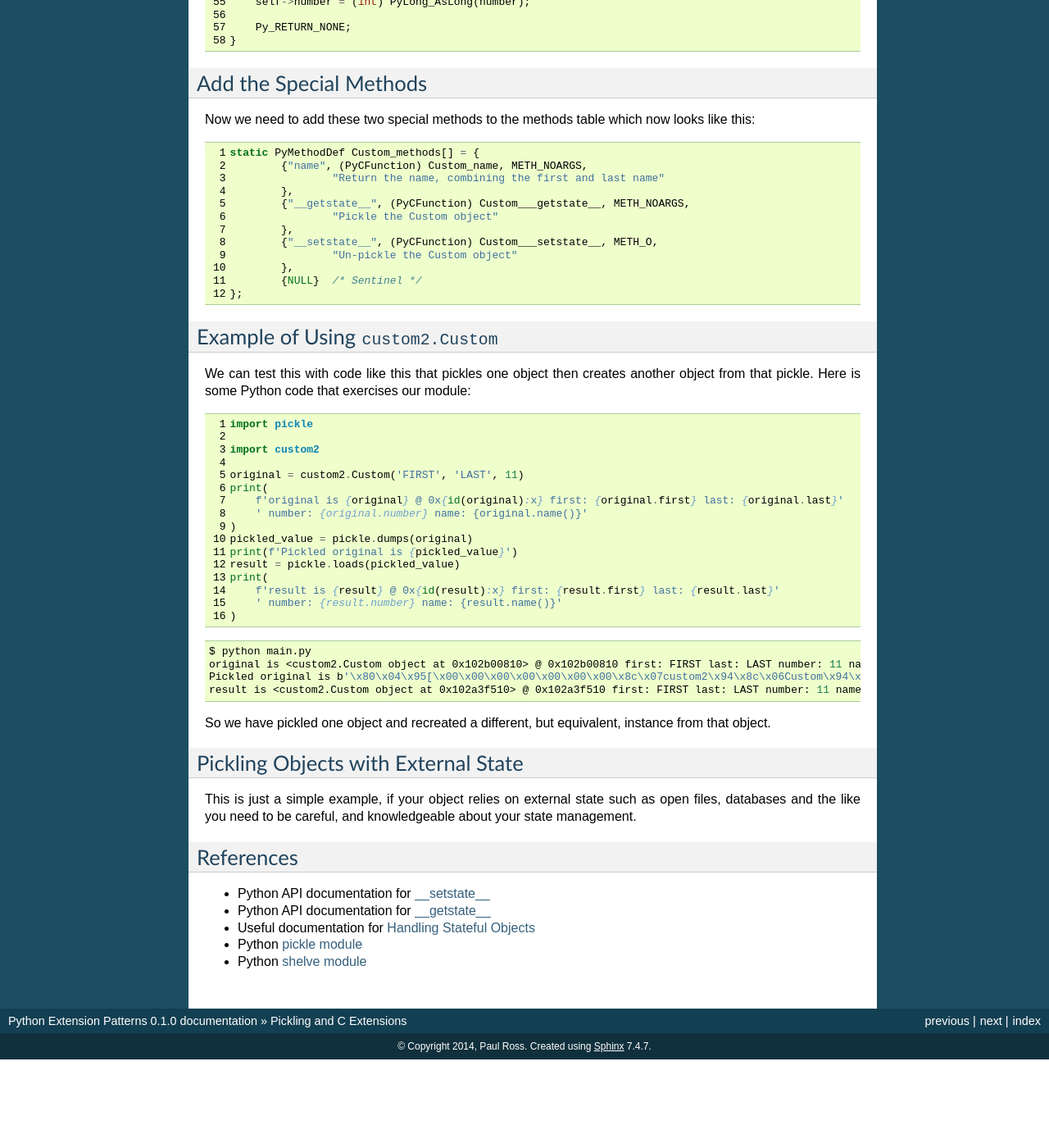
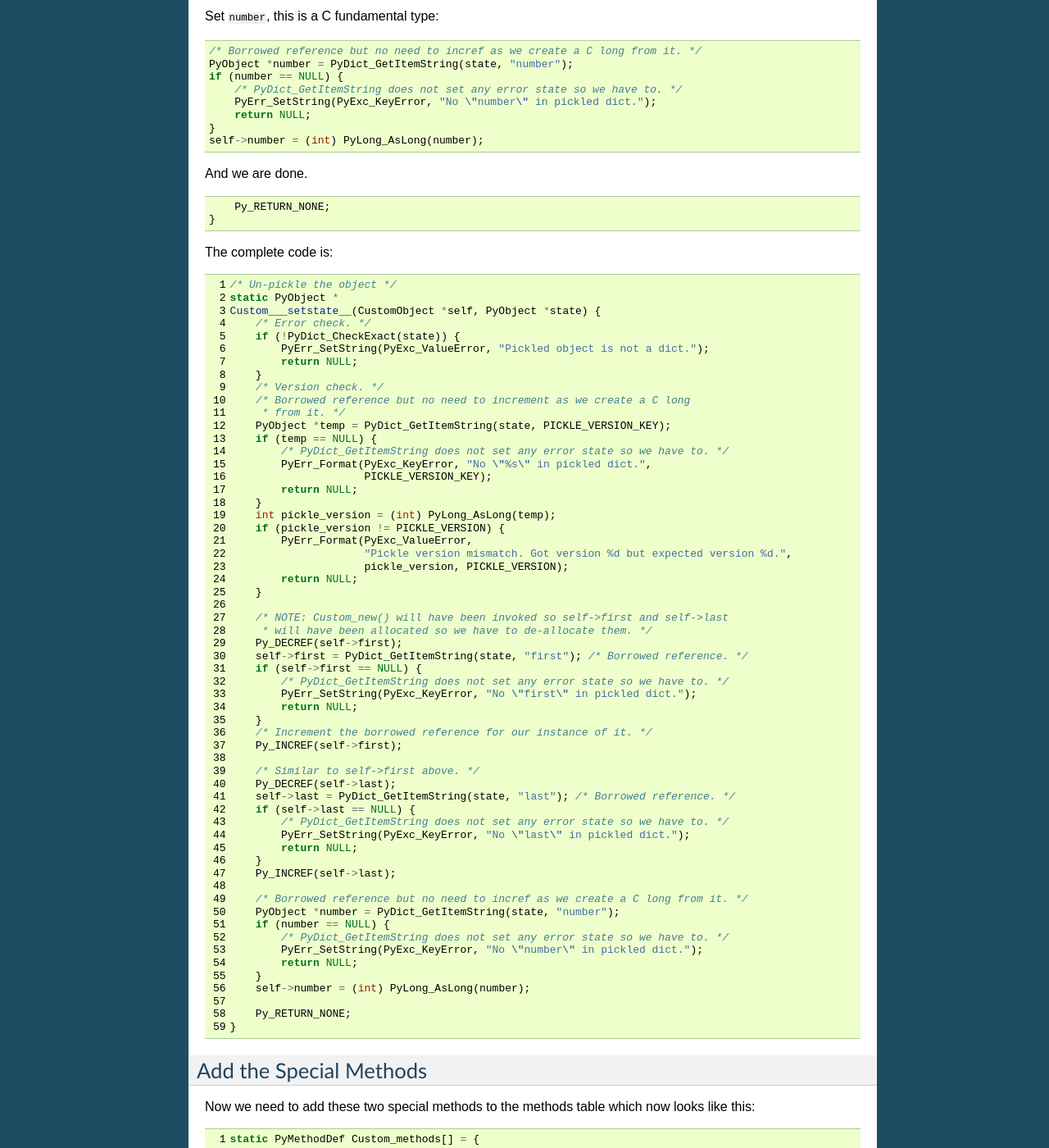
Before and after one commit to paulross/PythonExtensionPatterns, a Sphinx documentation site: the page built from doc/sphinx/source/pickle.rst, in a window 1280 px wide and 1400 px high, scrolled down 2114 px. Shown: the whole window at 82% size. Built offline with Sphinx 7.4.7, drawn with Linux system fonts in a browser that asks for light colours; pages that are not in the unit, such as notebooks, are missing from menus; before the commit the page ends 3406 px from its top, so only the background shows below that; some of the changed text lies outside the part shown.

Commit message:
Documentation on pickling pretty much complete.

```diff
--- a/doc/sphinx/source/pickle.rst
+++ b/doc/sphinx/source/pickle.rst
@@ -5,7 +5,7 @@
     :maxdepth: 2
 
 ====================================
-Pickling and C Extensions
+Pickling and C Extension Types
 ====================================
 
 If you need to provide support for pickling your specialised types from your C extension then you need to implement some special functions.
@@ -100,6 +100,87 @@ Before setting any member value we need to de-allocate the existing value set by
                          pickle_version, PICKLE_VERSION);
             return NULL;
         }
+
+Set ``first``:
+
+.. code-block:: c
+
+        /* NOTE: Custom_new() will have been invoked so self->first and self->last
+         * will have been allocated so we have to de-allocate them. */
+        Py_DECREF(self->first);
+        self->first = PyDict_GetItemString(state, "first"); /* Borrowed reference. */
+        if (self->first == NULL) {
+            /* PyDict_GetItemString does not set any error state so we have to. */
+            PyErr_SetString(PyExc_KeyError, "No \"first\" in pickled dict.");
+            return NULL;
+        }
+        /* Increment the borrowed reference for our instance of it. */
+        Py_INCREF(self->first);
+
+Set ``last``:
+
+.. code-block:: c
+
+        /* Similar to self->first above. */
+        Py_DECREF(self->last);
+        self->last = PyDict_GetItemString(state, "last"); /* Borrowed reference. */
+        if (self->last == NULL) {
+            /* PyDict_GetItemString does not set any error state so we have to. */
+            PyErr_SetString(PyExc_KeyError, "No \"last\" in pickled dict.");
+            return NULL;
+        }
+        Py_INCREF(self->last);
+
+Set ``number``, this is a C fundamental type:
+
+.. code-block:: c
+
+        /* Borrowed reference but no need to incref as we create a C long from it. */
+        PyObject *number = PyDict_GetItemString(state, "number");
+        if (number == NULL) {
+            /* PyDict_GetItemString does not set any error state so we have to. */
+            PyErr_SetString(PyExc_KeyError, "No \"number\" in pickled dict.");
+            return NULL;
+        }
+        self->number = (int) PyLong_AsLong(number);
+
+And we are done.
+
+.. code-block:: c
+
+        Py_RETURN_NONE;
+    }
+
+The complete code is:
+
+.. code-block:: c
+
+    /* Un-pickle the object */
+    static PyObject *
+    Custom___setstate__(CustomObject *self, PyObject *state) {
+        /* Error check. */
+        if (!PyDict_CheckExact(state)) {
+            PyErr_SetString(PyExc_ValueError, "Pickled object is not a dict.");
+            return NULL;
+        }
+        /* Version check. */
+        /* Borrowed reference but no need to increment as we create a C long
+         * from it. */
+        PyObject *temp = PyDict_GetItemString(state, PICKLE_VERSION_KEY);
+        if (temp == NULL) {
+            /* PyDict_GetItemString does not set any error state so we have to. */
+            PyErr_Format(PyExc_KeyError, "No \"%s\" in pickled dict.",
+                         PICKLE_VERSION_KEY);
+            return NULL;
+        }
+        int pickle_version = (int) PyLong_AsLong(temp);
+        if (pickle_version != PICKLE_VERSION) {
+            PyErr_Format(PyExc_ValueError,
+                         "Pickle version mismatch. Got version %d but expected version %d.",
+                         pickle_version, PICKLE_VERSION);
+            return NULL;
+        }
+
         /* NOTE: Custom_new() will have been invoked so self->first and self->last
          * will have been allocated so we have to de-allocate them. */
         Py_DECREF(self->first);
@@ -134,6 +215,8 @@ Before setting any member value we need to de-allocate the existing value set by
         Py_RETURN_NONE;
     }
 
+
+
 Add the Special Methods
 ---------------------------------
 
@@ -167,32 +250,30 @@ Here is some Python code that exercises our module:
     import custom2
 
     original = custom2.Custom('FIRST', 'LAST', 11)
-    print(
-        f'original is {original} @ 0x{id(original):x} first: {original.first} last: {original.last}'
-        ' number: {original.number} name: {original.name()}'
-    )
+    print(f'original is {original} @ 0x{id(original):x}')
+    print(f'original first: {original.first} last: {original.last} number: {original.number} name: {original.name()}')
     pickled_value = pickle.dumps(original)
     print(f'Pickled original is {pickled_value}')
     result = pickle.loads(pickled_value)
-    print(
-        f'result is {result} @ 0x{id(result):x} first: {result.first} last: {result.last}'
-        ' number: {result.number} name: {result.name()}'
-    )
-
+    print(f'result is {result} @ 0x{id(result):x}')
+    print(f'result first: {result.first} last: {result.last} number: {result.number} name: {result.name()}')
 
 .. code-block:: sh
 
     $ python main.py
-    original is <custom2.Custom object at 0x102b00810> @ 0x102b00810 first: FIRST last: LAST number: 11 name: FIRST LAST
+    original is <custom2.Custom object at 0x1049e6810> @ 0x1049e6810
+    original first: FIRST last: LAST number: 11 name: FIRST LAST
     Pickled original is b'\x80\x04\x95[\x00\x00\x00\x00\x00\x00\x00\x8c\x07custom2\x94\x8c\x06Custom\x94\x93\x94)\x81\x94}\x94(\x8c\x05first\x94\x8c\x05FIRST\x94\x8c\x04last\x94\x8c\x04LAST\x94\x8c\x06number\x94K\x0b\x8c\x0f_pickle_version\x94K\x01ub.'
-    result is <custom2.Custom object at 0x102a3f510> @ 0x102a3f510 first: FIRST last: LAST number: 11 name: FIRST LAST
+    result is <custom2.Custom object at 0x1049252d0> @ 0x1049252d0
+    result first: FIRST last: LAST number: 11 name: FIRST LAST
 
-So we have pickled one object and recreated a different, but equivalent, instance from that object.
+So we have pickled one object and recreated a different, but equivalent, instance from the pickle of the original object which is what we set out to do.
 
 Pickling Objects with External State
 -----------------------------------------
 
 This is just a simple example, if your object relies on external state such as open files, databases and the like you need to be careful, and knowledgeable about your state management.
+There is some useful information here: `Handling Stateful Objects <https://docs.python.org/3/library/pickle.html#pickle-state>`_
 
 References
 -----------------------
```
Also changed, not shown: other parts of doc/sphinx/source/pickle.rst (+1 -1 lines).
